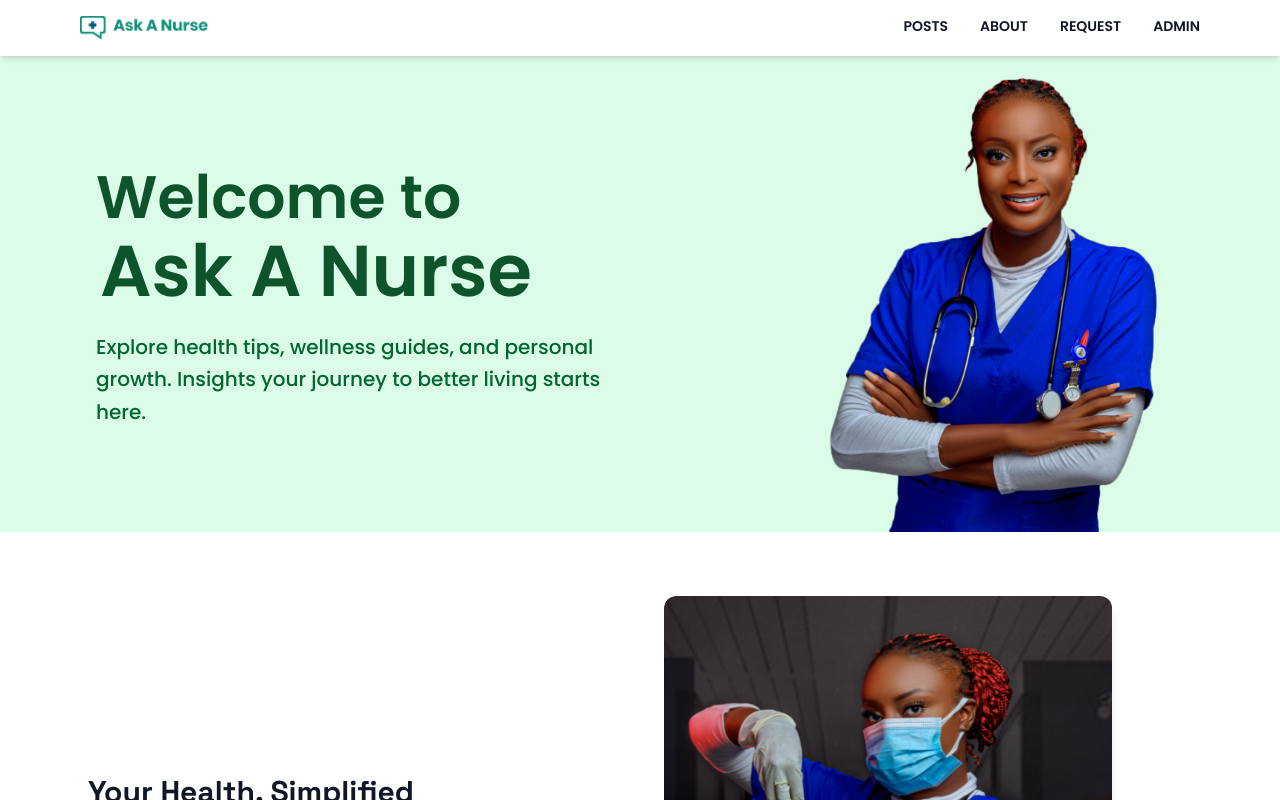
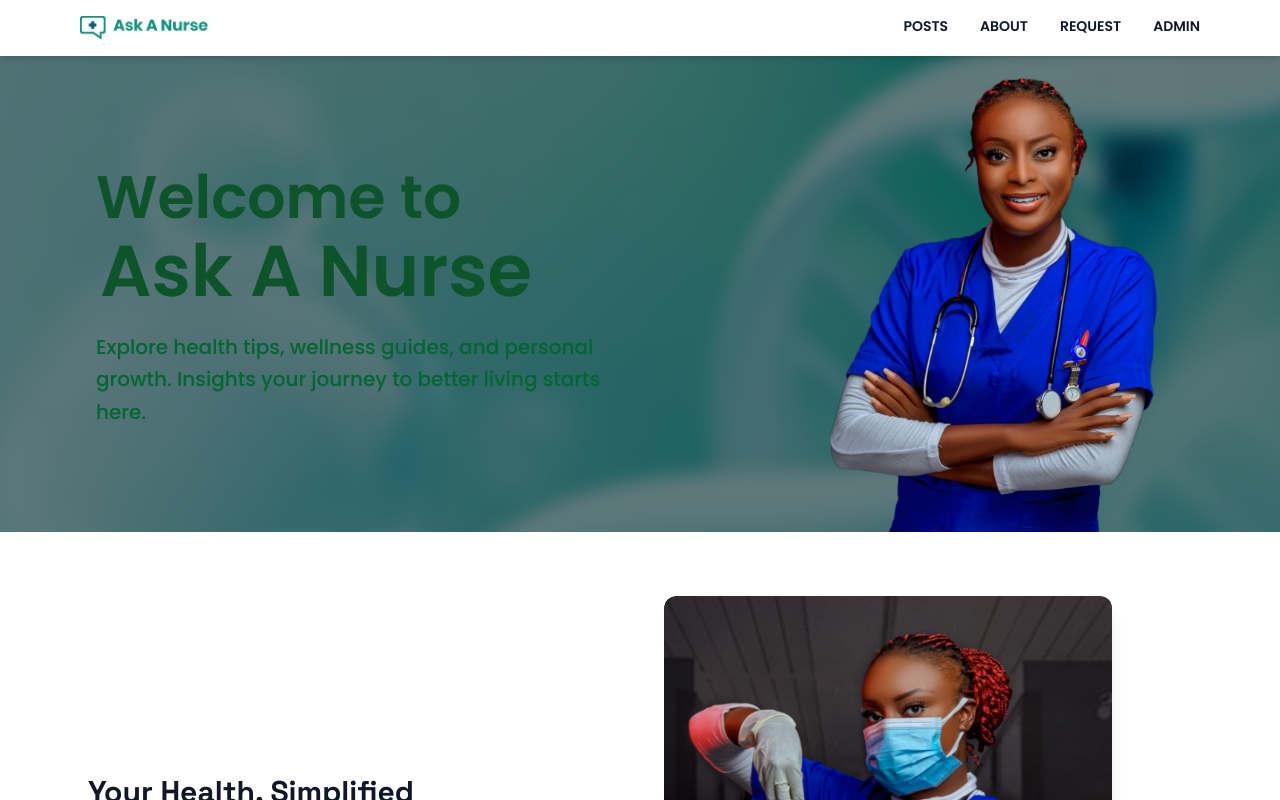
Before and after one commit to Hug0-fav/Ask-a-Nurse, a Next.js app: page / in a window 1280 px wide. Shown: the top 800 px of the page. Built offline with nearby package versions, Linux system fonts and the light colour scheme; no server answers; the database is empty.

Commit message:
added background image

```diff
--- a/src/app/page.js
+++ b/src/app/page.js
@@ -25,7 +25,7 @@ export default function Home() {
   return (
     <main className="bg-white text-gray-900">
       {/* Hero Section */}
-      <section className="relative w-full bg-green-100 overflow-hidden">
+      <section className="relative w-full overflow-hidden bg-[url('/bg-nurse.png')] bg-cover bg-center bg-no-repeat">
         <div className="max-w-screen-2xl mx-auto px-6 md:px-10 lg:px-16 xl:px-24">
           <div className="h-full flex flex-col md:flex-row items-stretch justify-between">
             {/* Left: Text */}
@@ -52,10 +52,10 @@ export default function Home() {
                 height={900}
                 priority
                 className="
-            object-contain
-            w-[88%] sm:w-[82%] md:w-[90%] lg:w-[78%] xl:w-[70%] 2xl:w-[60%]
-            max-h-[80vh]
-          "
+              object-contain
+              w-[88%] sm:w-[82%] md:w-[90%] lg:w-[78%] xl:w-[70%] 2xl:w-[60%]
+              max-h-[80vh]
+            "
               />
             </div>
           </div>
```
Also changed, not shown: public/bg-nurse.png (added).
